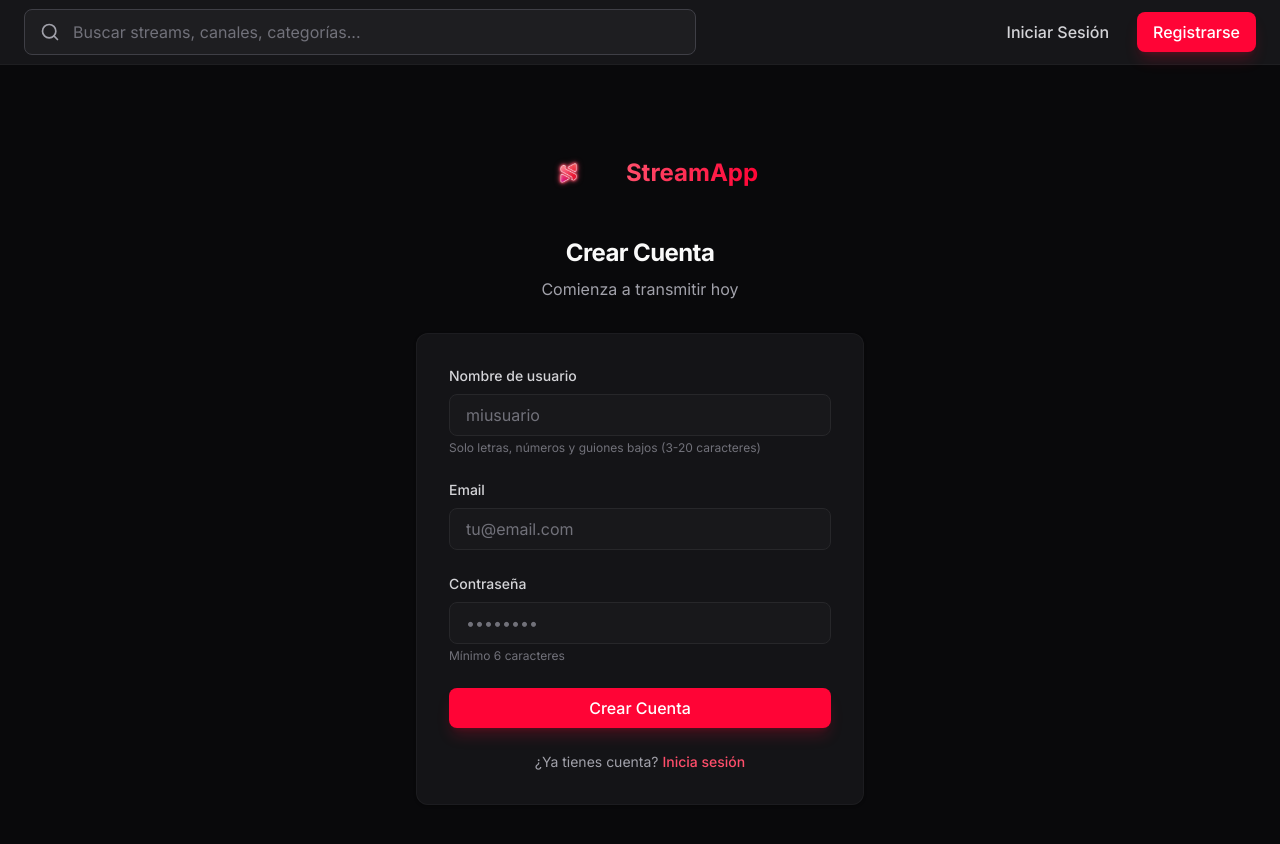
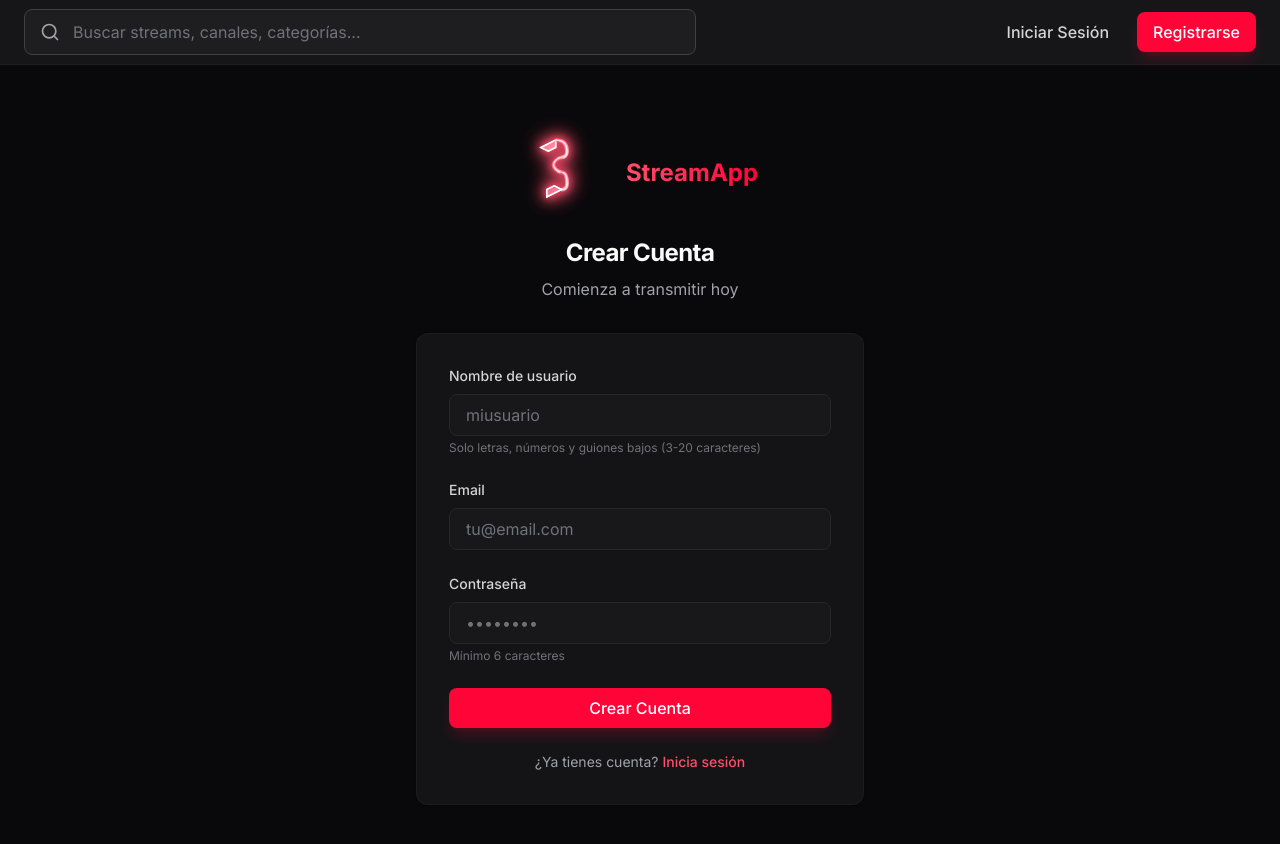
Before and after one commit to Nachete619/StreamApp, a Next.js app: page /auth/register in a window 1280 px wide. Shown: the top 844 px of the page. Built offline with nearby package versions, Linux system fonts and the light colour scheme; no server answers.

Commit message:
Logo y Favicon 6

```diff
--- a/app/auth/login/page.tsx
+++ b/app/auth/login/page.tsx
@@ -46,7 +46,7 @@ export default function LoginPage() {
           <Link href="/" className="inline-flex items-center gap-2 mb-4">
             <div className="w-24 h-24 relative flex items-center justify-center">
               <Image
-                src="/logo.png"
+                src="/logo.svg"
                 alt="StreamApp Logo"
                 width={96}
                 height={96}
--- a/app/auth/register/page.tsx
+++ b/app/auth/register/page.tsx
@@ -78,7 +78,7 @@ export default function RegisterPage() {
           <Link href="/" className="inline-flex items-center gap-2 mb-4">
             <div className="w-24 h-24 relative flex items-center justify-center">
               <Image
-                src="/logo.png"
+                src="/logo.svg"
                 alt="StreamApp Logo"
                 width={96}
                 height={96}
--- a/app/globals.css
+++ b/app/globals.css
@@ -104,30 +104,32 @@
 
   .logo-neon {
     position: relative;
-    filter: drop-shadow(0 0 0.5px rgba(255, 78, 107, 0.9))
-            drop-shadow(0 0 1px rgba(255, 78, 107, 0.7))
-            drop-shadow(0 0 1.5px rgba(255, 78, 107, 0.5));
+    filter: drop-shadow(0 0 2px rgba(255, 78, 107, 0.8))
+            drop-shadow(0 0 4px rgba(255, 78, 107, 0.6))
+            drop-shadow(0 0 6px rgba(255, 78, 107, 0.4))
+            drop-shadow(0 0 8px rgba(255, 78, 107, 0.3));
     animation: neon-pulse 2s ease-in-out infinite alternate;
-    image-rendering: -webkit-optimize-contrast;
-    image-rendering: crisp-edges;
   }
 
   .logo-neon:hover {
-    filter: drop-shadow(0 0 1px rgba(255, 78, 107, 1))
-            drop-shadow(0 0 2px rgba(255, 78, 107, 0.8))
-            drop-shadow(0 0 3px rgba(255, 78, 107, 0.6));
+    filter: drop-shadow(0 0 3px rgba(255, 78, 107, 1))
+            drop-shadow(0 0 6px rgba(255, 78, 107, 0.8))
+            drop-shadow(0 0 9px rgba(255, 78, 107, 0.6))
+            drop-shadow(0 0 12px rgba(255, 78, 107, 0.4));
   }
 
   @keyframes neon-pulse {
     0% {
-      filter: drop-shadow(0 0 0.5px rgba(255, 78, 107, 0.9))
-              drop-shadow(0 0 1px rgba(255, 78, 107, 0.7))
-              drop-shadow(0 0 1.5px rgba(255, 78, 107, 0.5));
+      filter: drop-shadow(0 0 2px rgba(255, 78, 107, 0.8))
+              drop-shadow(0 0 4px rgba(255, 78, 107, 0.6))
+              drop-shadow(0 0 6px rgba(255, 78, 107, 0.4))
+              drop-shadow(0 0 8px rgba(255, 78, 107, 0.3));
     }
     100% {
-      filter: drop-shadow(0 0 1px rgba(255, 78, 107, 1))
-              drop-shadow(0 0 2px rgba(255, 78, 107, 0.8))
-              drop-shadow(0 0 3px rgba(255, 78, 107, 0.6));
+      filter: drop-shadow(0 0 4px rgba(255, 78, 107, 1))
+              drop-shadow(0 0 6px rgba(255, 78, 107, 0.8))
+              drop-shadow(0 0 8px rgba(255, 78, 107, 0.6))
+              drop-shadow(0 0 10px rgba(255, 78, 107, 0.4));
     }
   }
 }
--- a/app/landing/page.tsx
+++ b/app/landing/page.tsx
@@ -78,7 +78,7 @@ export default function LandingPage() {
             >
               <div className="w-32 h-32 relative flex items-center justify-center animate-glow group">
                 <Image
-                  src="/logo.png"
+                  src="/logo.svg"
                   alt="StreamApp Logo"
                   width={128}
                   height={128}
--- a/app/layout.tsx
+++ b/app/layout.tsx
@@ -12,9 +12,9 @@ export const metadata: Metadata = {
   title: "StreamApp - Live Streaming Platform",
   description: "Live streaming platform inspired by Kick.com",
   icons: {
-    icon: '/favicon.png',
-    shortcut: '/favicon.png',
-    apple: '/favicon.png',
+    icon: '/favicon.svg',
+    shortcut: '/favicon.svg',
+    apple: '/favicon.svg',
   },
 };
 
--- a/components/Sidebar.tsx
+++ b/components/Sidebar.tsx
@@ -52,7 +52,7 @@ export function Sidebar({ isCollapsed, onToggle }: SidebarProps) {
           <Link href="/" className="flex items-center gap-2 group">
             <div className="w-16 h-16 relative flex items-center justify-center group-hover:scale-110 transition-transform duration-200">
               <Image
-                src="/logo.png"
+                src="/logo.svg"
                 alt="StreamApp Logo"
                 width={64}
                 height={64}
@@ -66,7 +66,7 @@ export function Sidebar({ isCollapsed, onToggle }: SidebarProps) {
         {isCollapsed && (
           <div className="w-16 h-16 relative flex items-center justify-center mx-auto">
             <Image
-              src="/logo.png"
+              src="/logo.svg"
               alt="StreamApp Logo"
               width={64}
               height={64}
```
Also changed, not shown: public/favicon.svg (added), public/logo.svg (added).
